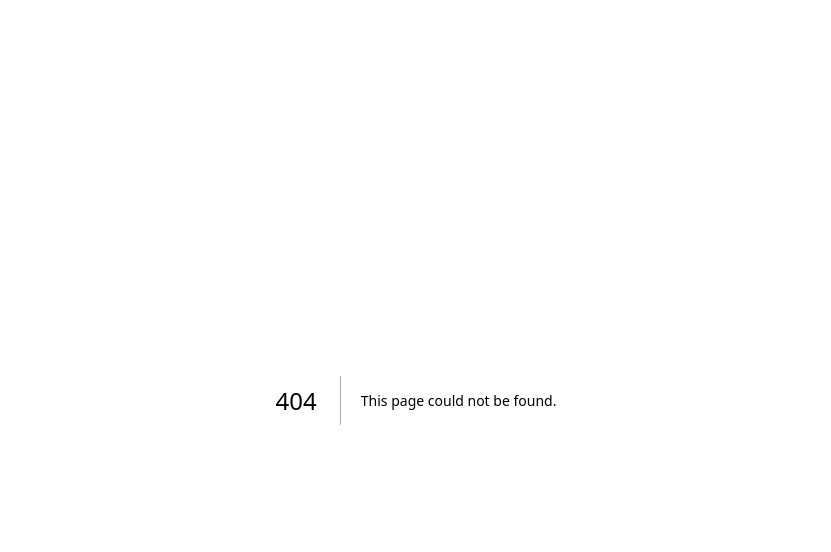
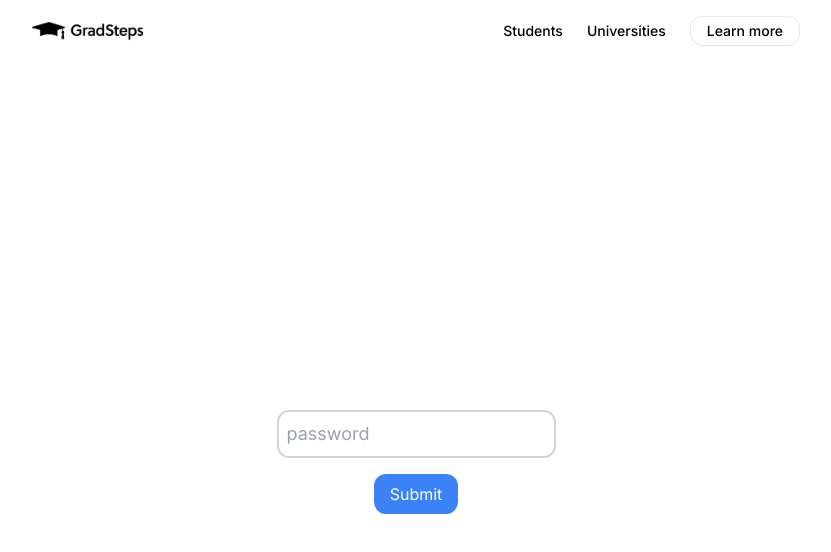
Before and after one commit to tanmaik/gradsteps, a Next.js app: page /pilot/fhc in a window 1280 px wide. Before the commit this address had no page. Shown: the top 552 px of the page, without its empty margins (224-1055 px from the left). Built offline with nearby package versions, Linux system fonts and the light colour scheme.

Commit message:
Add pilot page for FHC meeting

```diff
--- a/app/components/landing/HeroText.js
+++ b/app/components/landing/HeroText.js
@@ -28,6 +28,7 @@ export default function HeroText() {
   return (
     <div className="flex justify-center text-center mt-10">
       <div>
+        <a href="/pilot/fhc">
           <motion.button
             className="rounded-full cursor-help px-3 py-1 bg-gradient-to-r text-sm from-blue-500 to-blue-600 text-white"
             initial={{ opacity: 0, y: 20 }}
@@ -37,7 +38,7 @@ export default function HeroText() {
           >
             Private beta
           </motion.button>
-
+        </a>
         <div className="text-5xl tracking-tighter mt-4 font-medium">
           <div>
             {firstWords.map((word, index) => (
--- a/app/components/shared/Navbar.js
+++ b/app/components/shared/Navbar.js
@@ -13,10 +13,10 @@ export default function Navbar() {
         />
       </Link>
       <div className="flex gap-6 items-center">
-        <a href="#students" className="text-sm">
+        <a href="/#students" className="text-sm">
           Students
         </a>
-        <a href="#universities" className="text-sm">
+        <a href="/#universities" className="text-sm">
           Universities
         </a>
         <a
--- /dev/null
+++ b/app/pilot/fhc/page.js
@@ -0,0 +1,142 @@
+"use client";
+
+import Navbar from "@/app/components/shared/Navbar";
+import { useState } from "react";
+export default function Page() {
+  const [password, setPassword] = useState("");
+  const [accessGranted, setAccessGranted] = useState(false);
+
+  const handlePasswordChange = (e) => {
+    setPassword(e.target.value);
+  };
+
+  const checkPassword = () => {
+    if (password === "fhc") {
+      // Replace 'yourPassword' with the actual password
+      setAccessGranted(true);
+    } else {
+      alert("Incorrect password!");
+    }
+  };
+  return (
+    <main className="flex justify-center overflow-hidden">
+      <div className="w-[48rem]">
+        <Navbar />
+        {!accessGranted ? (
+          <div className="flex flex-col h-dvh items-center justify-center p-10">
+            <input
+              type="password"
+              value={password}
+              onChange={handlePasswordChange}
+              className="p-2 text-lg border-2 border-gray-300 rounded-xl mb-4"
+              placeholder="password"
+            />
+            <button
+              onClick={checkPassword}
+              className="bg-blue-500 hover:bg-blue-700 text-white py-2 px-4 rounded-xl"
+            >
+              Submit
+            </button>
+          </div>
+        ) : (
+          <div className="p-4 my-5">
+            <h1 className="text-2xl font-semibold mb-4">
+              Product Specification for GradSteps Pilot Program
+            </h1>
+
+            <h2 className="text-xl font-medium mt-5">Overview</h2>
+
+            <p>
+              Purpose: Pilot an automated degree planning tool for Honors
+              College students at the University of Pittsburgh.
+            </p>
+            <p>
+              Scope: The pilot will involve students to demonstrate the
+              tool&apos;s efficacy in improving academic planning.
+            </p>
+
+            <h2 className="text-xl font-medium mt-5">Objectives</h2>
+            <ul>
+              <li>Validate the usability and effectiveness of GradSteps.</li>
+              <li>
+                Gather qualitative and quantitative data on student engagement.
+              </li>
+              <li>
+                Identify enhancement areas based on students use the tool.
+              </li>
+            </ul>
+
+            <h2 className="text-xl font-medium mt-5">
+              Features and Functionality
+            </h2>
+            <ul>
+              <li>Comprehensive and automated degree planning</li>
+              <li>Course recommendation system</li>
+              <li>Direct line of feedback for students to receive help</li>
+              <li>
+                Data and usage analytics for Frederick Honors College admin
+              </li>
+            </ul>
+
+            <h2 className="text-xl font-medium mt-5">Technical Requirements</h2>
+            <ul>
+              <li>
+                Platform: Web-based application accessible on multiple devices.
+              </li>
+              <li>
+                Security: Complies with FERPA for data protection. Students can
+                use platform in anonymous mode or with their own account to save
+                data.
+              </li>
+              <li>
+                Integration: Integrates with existing university systems for
+                up-to-date course and major information.
+              </li>
+              <li>
+                Full access to platform data: FHC administrators can request
+                access to stored data at anytime during pilot.
+              </li>
+            </ul>
+
+            <h2 className="text-xl font-medium mt-5">Pilot Program Details</h2>
+            <p>Timeline: Fall semester of 2024</p>
+            <p>
+              Participants: University of Pittsburgh Frederick Honors College
+              students
+            </p>
+            <p>
+              Data Collection: Surveys, usage statistics, and focus group
+              interviews
+            </p>
+            <p>
+              Support: Anonymous feedback line for students and (non-anonymous)
+              24/7 email & phone support
+            </p>
+
+            <h2 className="text-xl  font-medium mt-5">Success Metrics</h2>
+            <ul>
+              <li>
+                Student Engagement: Frequency and duration of GradSteps usage
+              </li>
+              <li>
+                Satisfaction Ratings: Impact on academic planning experience
+                measured through student feedback
+              </li>
+              <li>Academic Impact: Changes in academic performance</li>
+            </ul>
+
+            <div className="mt-6">
+              <a
+                className="underline text-blue-700"
+                href="/GradSteps x FHC.pdf"
+                download
+              >
+                Download the product spec to your computer
+              </a>
+            </div>
+          </div>
+        )}
+      </div>
+    </main>
+  );
+}
```
Lines whose indentation alone changed are shown as unchanged.
